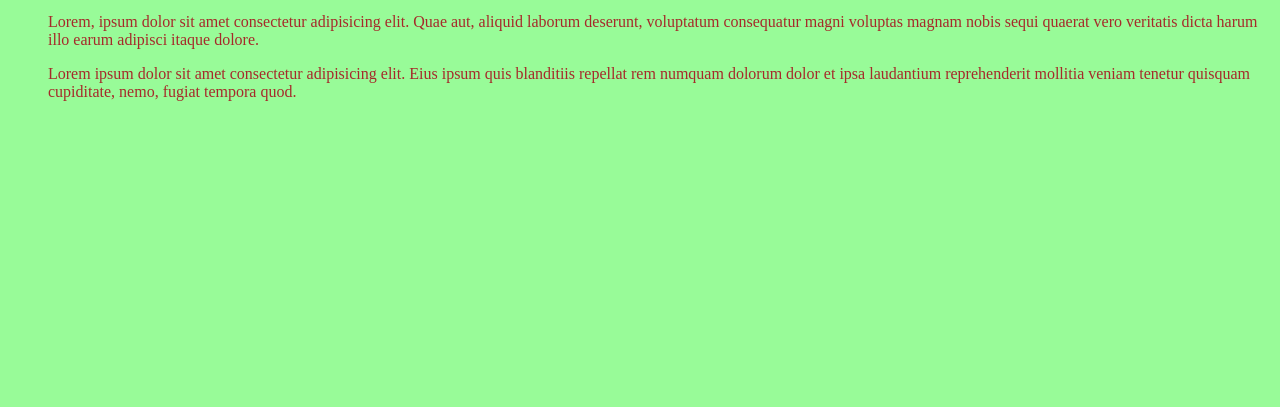
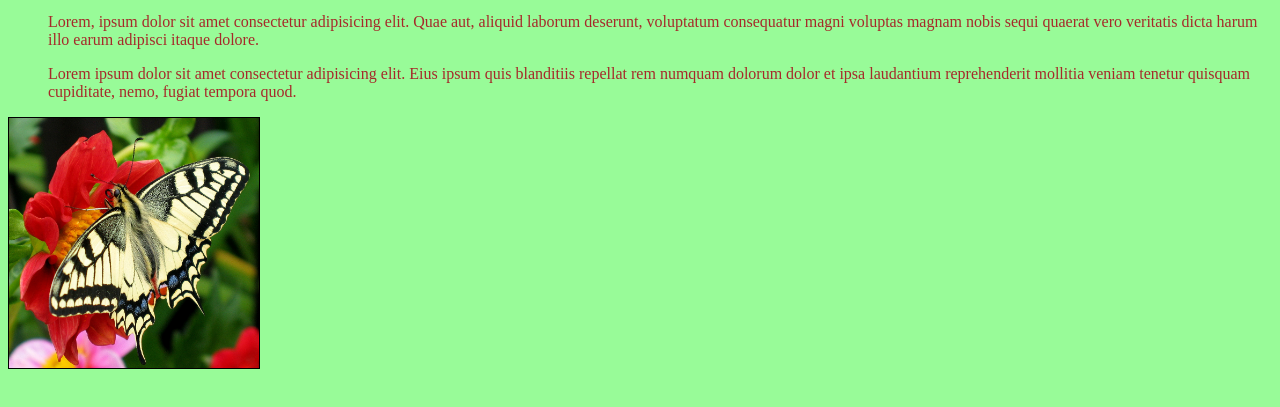
Before and after one commit to benda1103/shelters, a plain HTML site: page index.html in a window 1280 px wide. Shown: the part 119-526 px from the top of the page. Drawn offline with Linux system fonts and the light colour scheme.

Commit message:
adding butterfly image

```diff
--- a/index.html
+++ b/index.html
@@ -13,5 +13,6 @@
        <p>Lorem, ipsum dolor sit amet consectetur adipisicing elit. Quae aut, aliquid laborum deserunt, voluptatum consequatur magni voluptas magnam nobis sequi quaerat vero veritatis dicta harum illo earum adipisci itaque dolore.</p>
         <p>Lorem ipsum dolor sit amet consectetur adipisicing elit. Eius ipsum quis blanditiis repellat rem numquam dolorum dolor et ipsa laudantium reprehenderit mollitia veniam tenetur quisquam cupiditate, nemo, fugiat tempora quod.</p>
     </ul>
+    <img src="assets/images/images.jpg" alt="">
 </body>
 </html>
--- a/style.css
+++ b/style.css
@@ -9,3 +9,8 @@ h1{
 ul p{
     color: brown;
 }
+
+img{
+    width: 250px;
+    border: 1px solid black;
+}
```
Also changed, not shown: assets/images/images.jpg (added).
